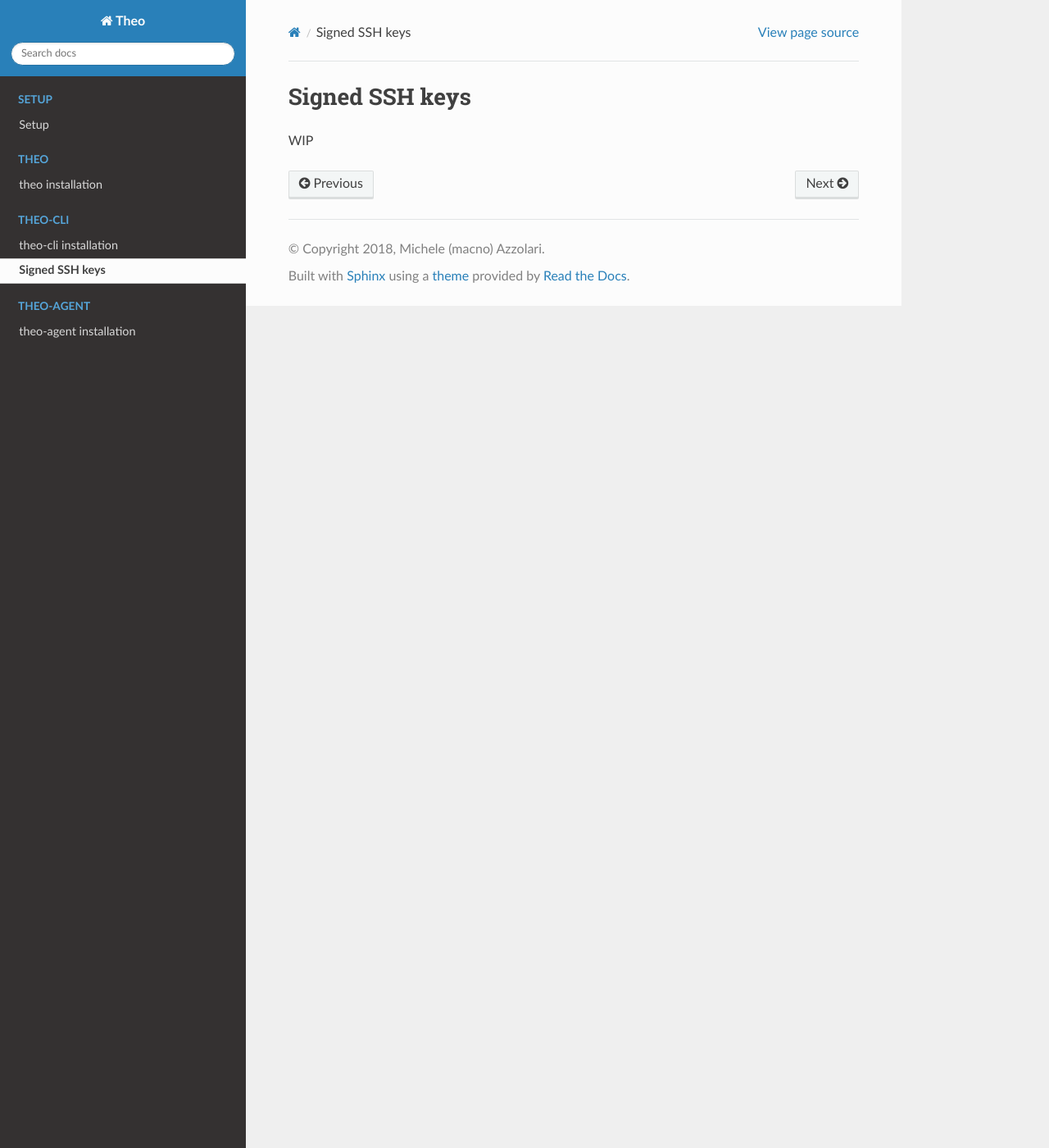
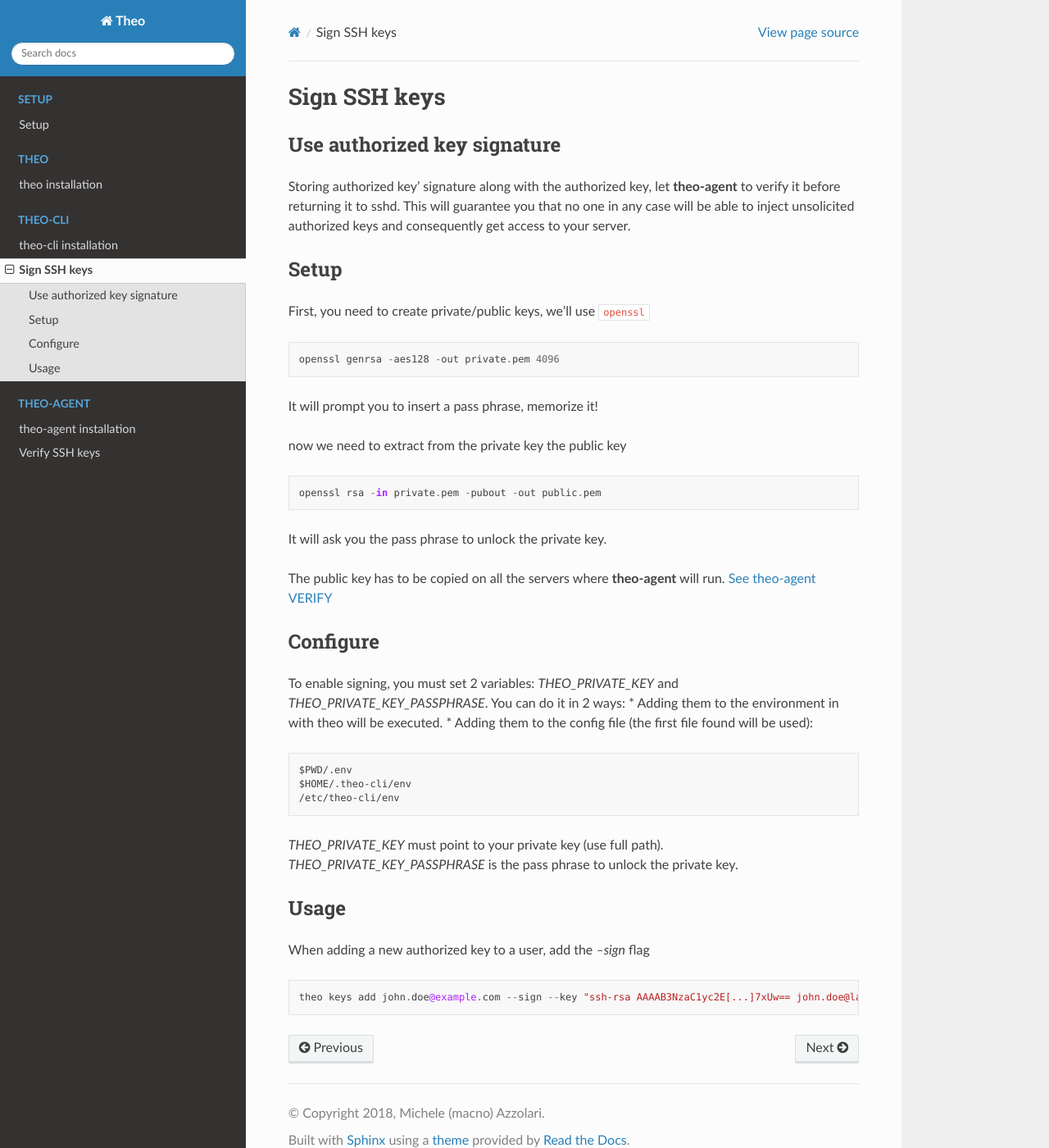
Before and after one commit to theoapp/theo-docs, a Sphinx documentation site: the page built from docs/theo-cli/signed_keys.rst, in a window 1280 px wide and 1400 px high. Shown: the whole window at 82% size. Built offline with Sphinx 7.4.7 and the Read the Docs theme 2.0.0, drawn with Linux system fonts in a browser that asks for light colours.

Commit message:
Add docs for sign/verify public keys

```diff
--- a/docs/index.rst
+++ b/docs/index.rst
@@ -51,6 +51,7 @@
    :caption: theo-agent
 
    theo-agent/installation
+   theo-agent/verify_signed_keys
 
 Indices and tables
 ==================
--- a/docs/theo-cli/signed_keys.rst
+++ b/docs/theo-cli/signed_keys.rst
@@ -1,4 +1,60 @@
-Signed SSH keys
+Sign SSH keys
 ###############
 
-WIP
+
+Use authorized key signature
+----------------------------
+
+Storing authorized key' signature along with the authorized key, let **theo-agent** to verify it before returning it to sshd.
+This will guarantee you that no one in any case will be able to inject unsolicited authorized keys and consequently get access to your server.
+
+Setup
+-----
+
+First, you need to create private/public keys, we'll use ``openssl``
+
+::
+
+    openssl genrsa -aes128 -out private.pem 4096
+
+
+It will prompt you to insert a pass phrase, memorize it!
+
+now we need to extract from the private key the public key
+
+::
+
+    openssl rsa -in private.pem -pubout -out public.pem
+
+
+It will ask you the pass phrase to unlock the private key.
+
+| The public key has to be copied on all the servers where **theo-agent** will run.
+    :doc:`See theo-agent VERIFY <../theo-agent/verify_signed_keys>`
+
+Configure
+---------
+
+To enable signing, you must set 2 variables: `THEO_PRIVATE_KEY` and `THEO_PRIVATE_KEY_PASSPHRASE`.
+You can do it in 2 ways:
+* Adding them to the environment in with theo will be executed.
+* Adding them to the config file (the first file found will be used):
+
+::
+
+    $PWD/.env
+    $HOME/.theo-cli/env
+    /etc/theo-cli/env
+
+`THEO_PRIVATE_KEY` must point to your private key (use full path).
+`THEO_PRIVATE_KEY_PASSPHRASE` is the pass phrase to unlock the private key.
+
+
+Usage
+-----
+
+When adding a new authorized key to a user, add the `--sign` flag
+
+::
+
+    theo keys add john.doe@example.com --sign --key "ssh-rsa AAAAB3NzaC1yc2E[...]7xUw== john.doe@laptop"
```
Also changed, not shown: docs/theo-agent/verify_signed_keys.rst (added, +37 -0 lines).
